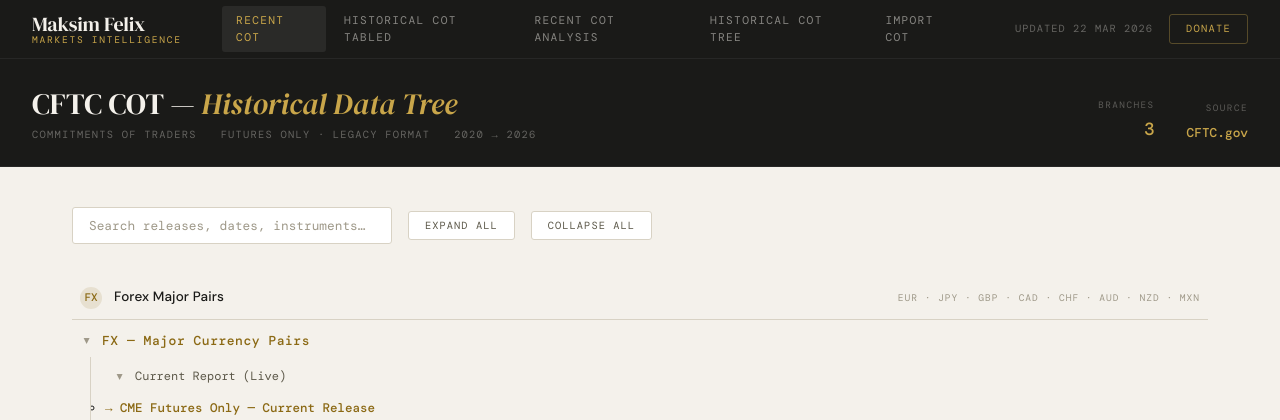
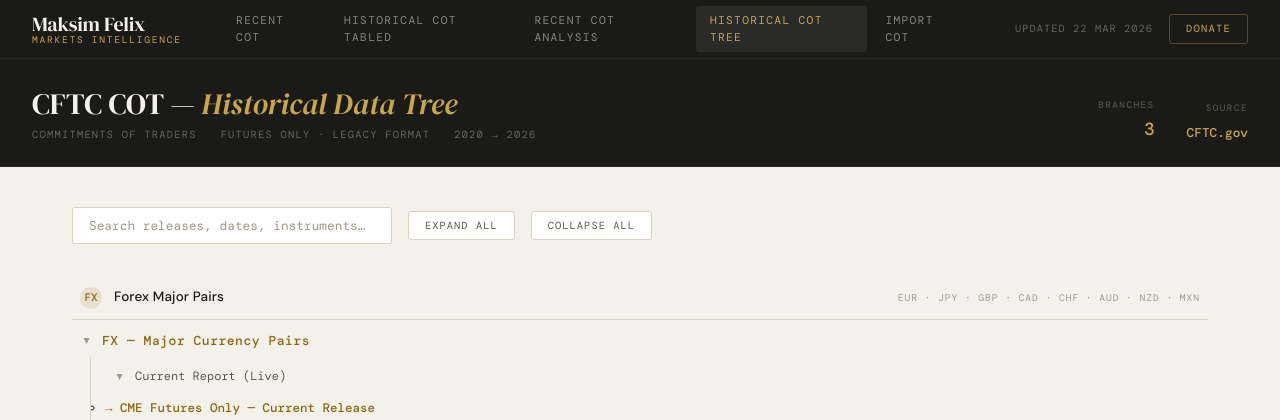
Before and after one commit to cliomaxin/commitment-of-traders, a Django app: page /Historical_Data/historical/ in a window 1280 px wide. Shown: the top 420 px of the page. Run offline with Django 3.2, Linux system fonts and the light colour scheme; some web fonts are replaced.

Commit message:
Refactor navigation links to improve active state handling across templates

```diff
--- a/Templates/Display/analysis.html
+++ b/Templates/Display/analysis.html
@@ -592,7 +592,7 @@
     <!-- Primary navigation -->
     <nav class="nav-primary">
       {% for item in nav_items %}
-        <a href="{{ item.url }}" class="{% if request.path == item.url %}active{% endif %}">{{ item.label }}</a>
+        <a href="{{ item.url }}" class="{% if request.path == item.url %}active{% elif item.url == '/signals/' and request.path == '/Historical_Data/historical/' %}active{% elif item.url == '/donate/' and request.path == '/Handle_Raw_COT/upload/' %}active{% endif %}">{{ item.label }}</a>
       {% endfor %}
     </nav>
 
--- a/Templates/Display/analysis_historical.html
+++ b/Templates/Display/analysis_historical.html
@@ -357,7 +357,7 @@
     <!-- Primary navigation -->
     <nav class="nav-primary">
       {% for item in nav_items %}
-        <a href="{{ item.url }}" class="{% if request.path == item.url %}active{% endif %}">{{ item.label }}</a>
+        <a href="{{ item.url }}" class="{% if request.path == item.url %}active{% elif item.url == '/signals/' and request.path == '/Historical_Data/historical/' %}active{% elif item.url == '/donate/' and request.path == '/Handle_Raw_COT/upload/' %}active{% endif %}">{{ item.label }}</a>
       {% endfor %}
     </nav>
 
--- a/Templates/Display/date_list.html
+++ b/Templates/Display/date_list.html
@@ -331,7 +331,7 @@
     <!-- Primary navigation -->
     <nav class="nav-primary">
       {% for item in nav_items %}
-        <a href="{{ item.url }}" class="{% if request.path == item.url %}active{% endif %}">{{ item.label }}</a>
+        <a href="{{ item.url }}" class="{% if request.path == item.url %}active{% elif item.url == '/signals/' and request.path == '/Historical_Data/historical/' %}active{% elif item.url == '/donate/' and request.path == '/Handle_Raw_COT/upload/' %}active{% endif %}">{{ item.label }}</a>
       {% endfor %}
     </nav>
 
--- a/Templates/Display/index.html
+++ b/Templates/Display/index.html
@@ -553,7 +553,7 @@
     <!-- Primary navigation -->
     <nav class="nav-primary">
       {% for item in nav_items %}
-        <a href="{{ item.url }}" class="{% if request.path == item.url %}active{% endif %}">{{ item.label }}</a>
+        <a href="{{ item.url }}" class="{% if request.path == item.url %}active{% elif item.url == '/signals/' and request.path == '/Historical_Data/historical/' %}active{% elif item.url == '/donate/' and request.path == '/Handle_Raw_COT/upload/' %}active{% endif %}">{{ item.label }}</a>
       {% endfor %}
     </nav>
 
--- a/Templates/Historical/historical.html
+++ b/Templates/Historical/historical.html
@@ -490,10 +490,10 @@
       <span class="logo-tag">Markets Intelligence</span>
     </a>
     <nav class="nav-primary">
-      <a href="/" class="active">Recent COT</a>
+      <a href="/">Recent COT</a>
       <a href="/dates/">Historical COT Tabled</a>
       <a href="/analysis/">Recent COT Analysis</a>
-      <a href="/signals/">Historical COT Tree</a>
+      <a href="/signals/" class="active">Historical COT Tree</a>
       <a href="/donate/">Import COT</a>
     </nav>
     <div class="header-right">
--- a/Templates/Raw/upload.html
+++ b/Templates/Raw/upload.html
@@ -365,12 +365,11 @@
       <span class="logo-tag">Markets Intelligence</span>
     </a>
     <nav>
-      <a href="{% url 'Handle_Raw_COT:upload' %}" class="active">Import</a>
       <a href="{% url 'Display_Data:dashboard' %}">Recent COT</a>
       <a href="/dates/">Historical COT Tabled</a>
       <a href="/analysis/">Recent COT Analysis</a>
       <a href="/signals/">Historical COT Tree</a>
-      <a href="/donate/">Import COT</a>
+      <a href="/donate/" class="active">Import COT</a>
     </nav>
     <div class="header-right">
       <a href="https://cliomaxin.github.io/maksimfelix/patreon.html" class="btn-sm">Donate</a>
```
